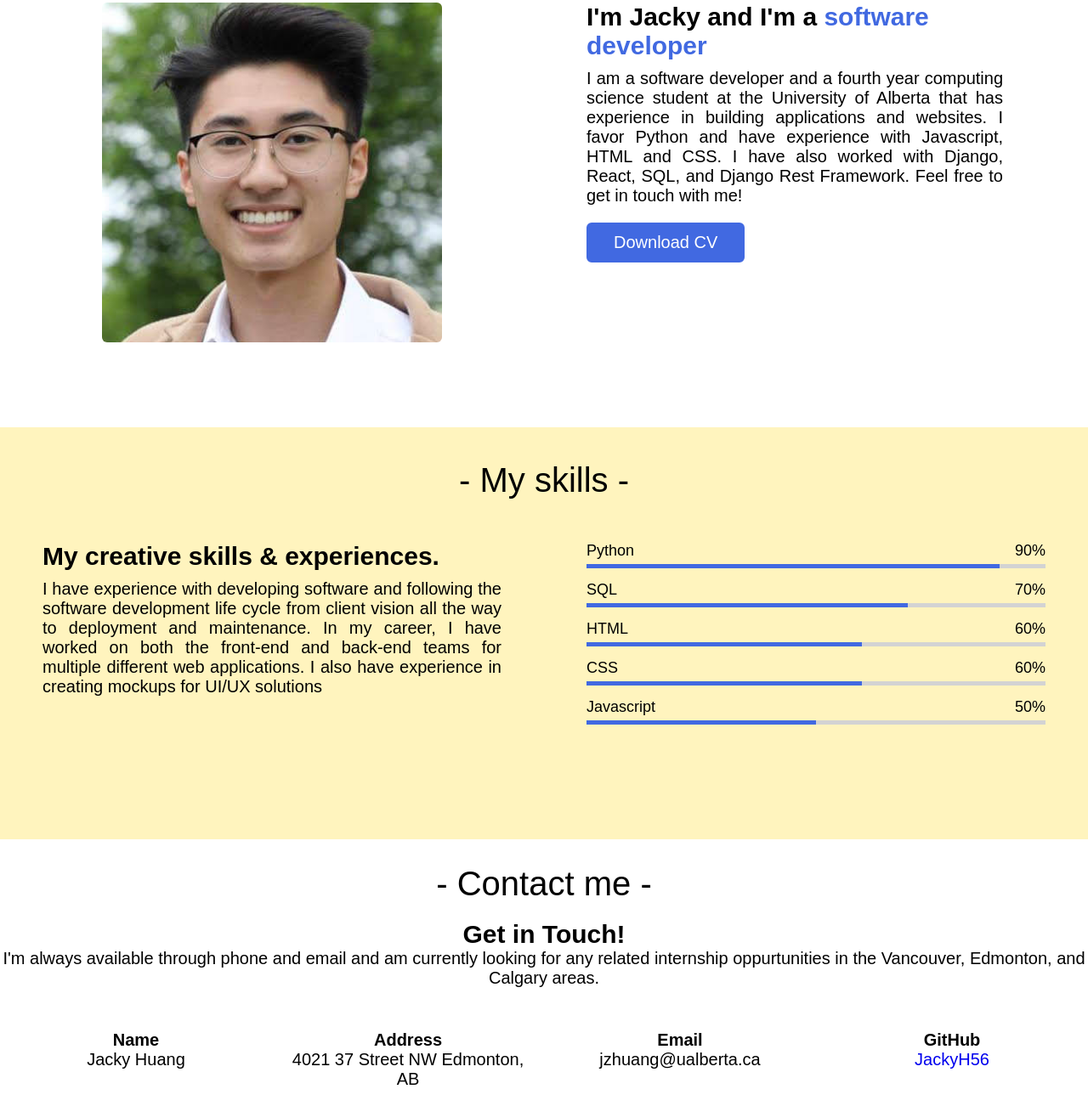
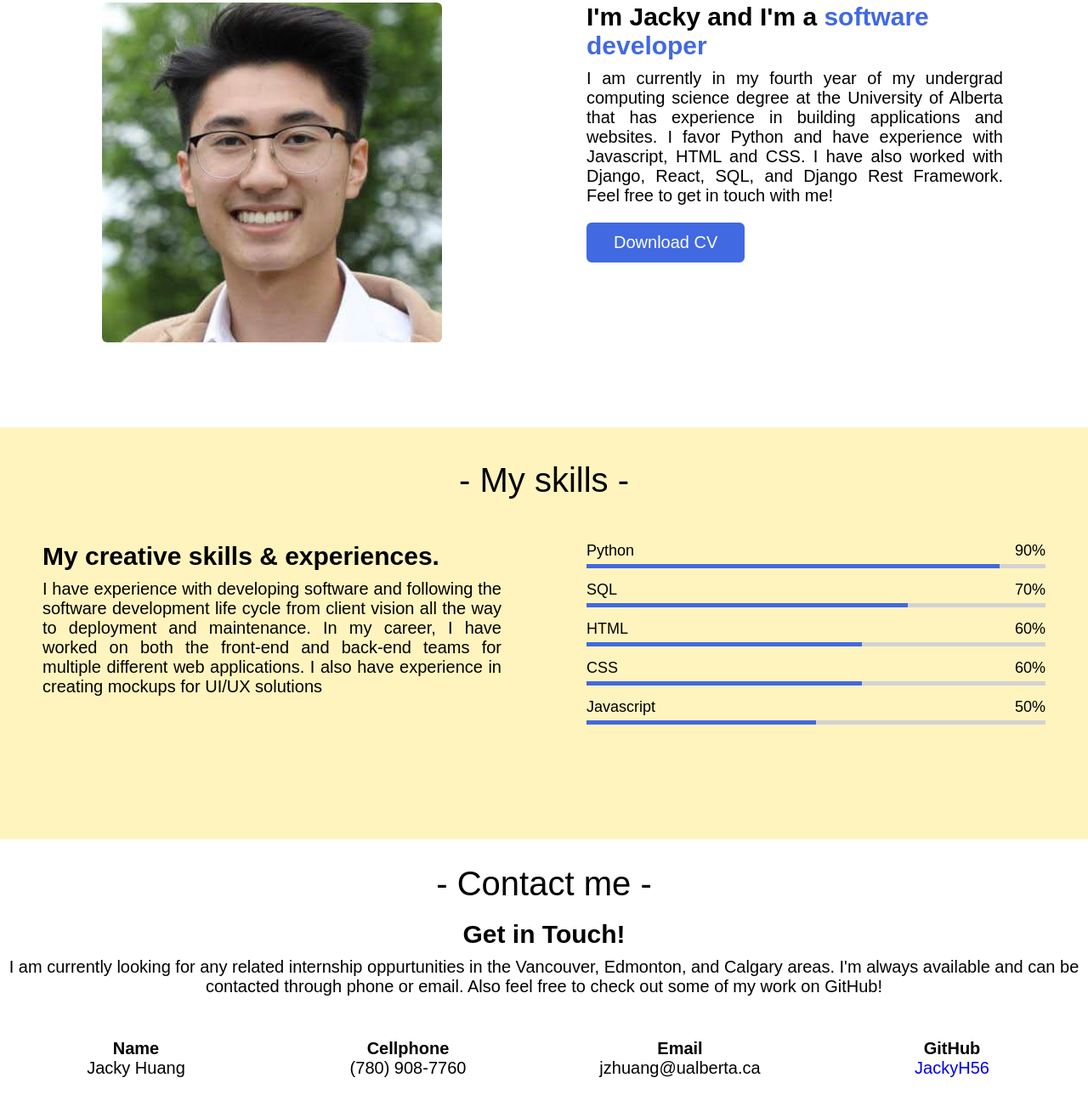
Before and after one commit to JackyH56/JackyH56.github.io, a plain HTML site: page index.html in a window 1280 px wide. Shown: the part 962-2264 px from the top of the page at 85% size. Drawn offline with nearby package versions, Linux system fonts and the light colour scheme.

Commit message:
grammar fixes

```diff
--- a/index.html
+++ b/index.html
@@ -33,7 +33,7 @@
             </div>
             <div class="column right">
                 <div class="text">I'm Jacky and I'm a <span>software developer</span> </span></div>
-                <p>I am a software developer and a fourth year computing science student at the University of Alberta that has experience in building applications and websites. I favor Python and have experience with Javascript, HTML and CSS. I have also worked with Django, React, SQL, and Django Rest Framework. Feel free to get in touch with me!</p>
+                <p>I am currently in my fourth year of my undergrad computing science degree at the University of Alberta that has experience in building applications and websites. I favor Python and have experience with Javascript, HTML and CSS. I have also worked with Django, React, SQL, and Django Rest Framework. Feel free to get in touch with me!</p>
                 <a href="Jacky Huang Resume December 2021.pdf" download="JackyHuangResume">Download CV</a>
             </div>
         </div>
@@ -94,15 +94,15 @@
         <h2 class="title"> - Contact me - </h2>
         <div class="contact-content">
             <div class="text">Get in Touch!</div>
-            <p>I'm always available through phone and email and am currently looking for any related internship oppurtunities in the Vancouver, Edmonton, and Calgary areas.</p>
+            <p>I am currently looking for any related internship oppurtunities in the Vancouver, Edmonton, and Calgary areas. I'm always available and can be contacted through phone or email. Also feel free to check out some of my work on GitHub!</p>
             <div class="row">
                 <div class="info">
                     <div class="head">Name</div>
                     <div class="sub-title">Jacky Huang</div>
                 </div>
                 <div class="info">
-                    <div class="head">Address</div>
-                    <div class="sub-title">4021 37 Street NW Edmonton, AB</div>
+                    <div class="head">Cellphone</div>
+                    <div class="sub-title">(780) 908-7760</div>
                 </div>
                 <div class="info">
                     <div class="head">Email</div>
@@ -115,7 +115,6 @@
                     </div>
                 </div>
             </div>
-
         </div>
     </section>
 
--- a/style.css
+++ b/style.css
@@ -258,6 +258,7 @@ section .title{
     text-align: center;
     font-weight: 500;
     font-size: 20px;
+    margin-top: 10px;
 }
 .contact .contact-content .info .head{
     font-weight: 600;
```
